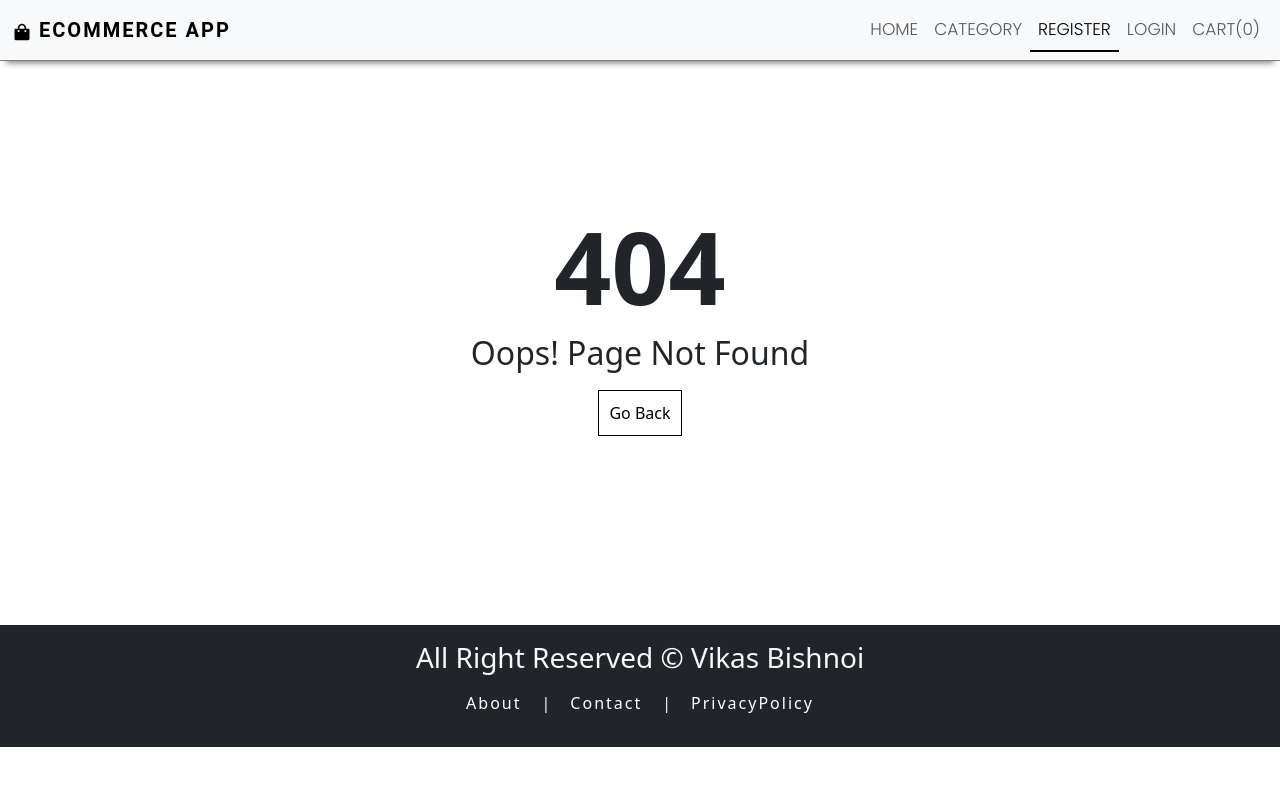
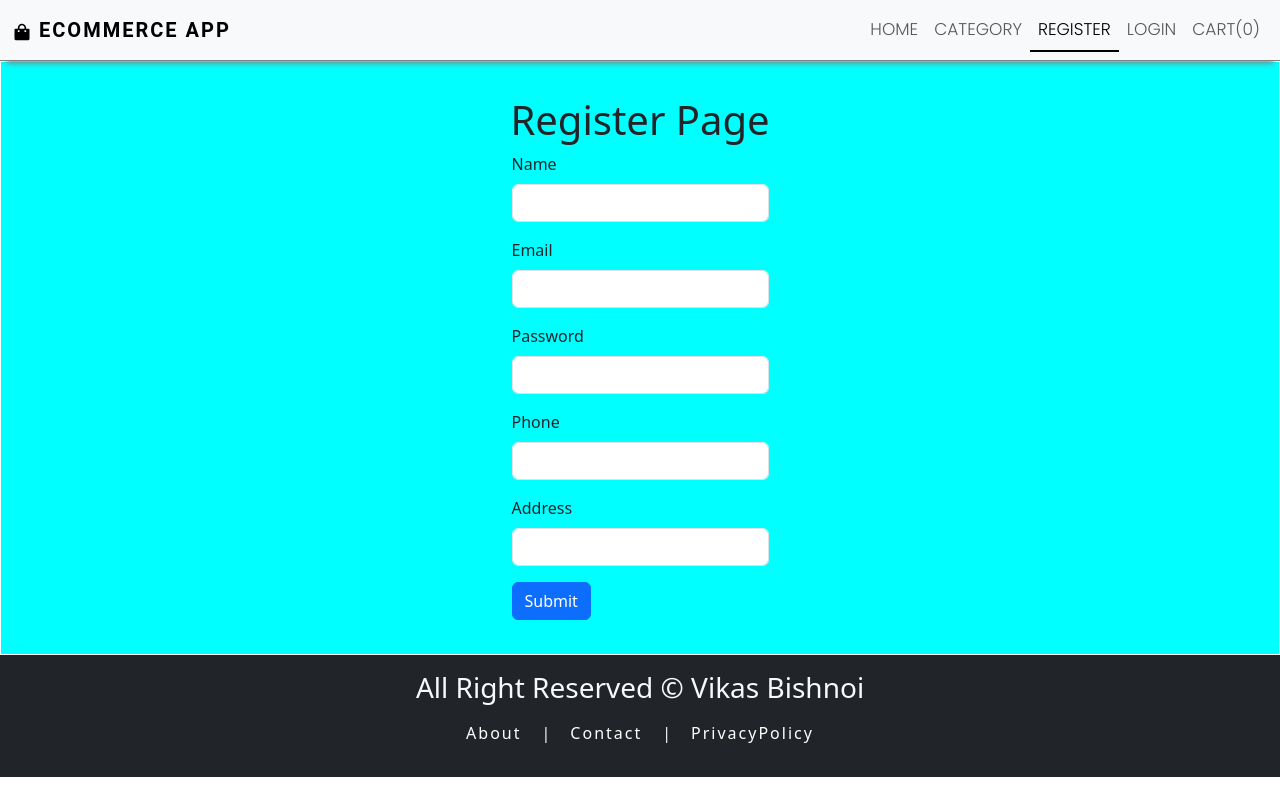
Before and after one commit to VikasHBishnoi/Ecommerce-app, a React (Create React App) app in the folder client/: page /register in a window 1280 px wide. Before the commit this address had no page. Built offline with nearby package versions, Linux system fonts and the light colour scheme.

Commit message:
Register Hooks Create

```diff
--- a/client/src/App.js
+++ b/client/src/App.js
@@ -4,11 +4,13 @@ import About from "./pages/About";
 import Contact from './pages/Contact';
 import Policy from './pages/Policy';
 import PagenotFound from './pages/Pagenotfound';
+import Register from "./pages/Auth/Register";
 function App() {
   return (
     <>
       <Routes>
         <Route path="/" element={<Homepage />} />
+        <Route path="/register" element={<Register />} />
         <Route path="/about" element={<About />} />
         <Route path="/contact" element={<Contact />} />
         <Route path="/policy" element={<Policy />} />
--- a/client/src/index.css
+++ b/client/src/index.css
@@ -124,3 +124,16 @@ a:hover {
 .privacyBlock>h1, .privacyBlock>h3{
   color: rgb(250, 8, 41);
 }
+
+
+/* ========================================= */
+/* ================Register ================ */
+.register{
+  background-color: aqua;
+  display: flex;
+  flex-direction: column;
+  align-items: center;
+  justify-content: center;
+  height: 74vh;
+  margin: 1px;
+}
--- /dev/null
+++ b/client/src/pages/Auth/Register.js
@@ -0,0 +1,106 @@
+import React, { useState } from "react";
+import Layout from "./../../components/Layout/Layout";
+
+export const Register = () => {
+  const [detail, setDetails] = useState({
+    name: "",
+    email: "",
+    password: "",
+    phone: "",
+    address: "",
+  });
+  function handleChanges(event) {
+    // console.log(event.target.value);
+    const changeElement = event.target.name;
+    const newValue = event.target.value;
+    setDetails({ ...detail, [changeElement]: newValue });
+  }
+  const handleSubmit=(event)=>{
+    event.preventDefault();
+    console.log(event.target);
+  }
+  return (
+    <Layout>
+      <div className="register">
+        <h1>Register Page</h1>
+        <form onSubmit={handleSubmit}>
+          <div className="mb-3">
+            <label htmlFor="exampleInputName" className="form-label">
+              Name
+            </label>
+            <input
+              onChange={handleChanges}
+              type="text"
+              className="form-control"
+              id="exampleInputName"
+              value={detail.name}
+              name="name"
+              required
+            />
+          </div>
+          <div className="mb-3">
+            <label htmlFor="exampleInputEmail" className="form-label">
+              Email
+            </label>
+            <input
+              onChange={handleChanges}
+              type="email"
+              className="form-control"
+              id="exampleInputEmail"
+              value={detail.email}
+              name="email"
+              required
+            />
+          </div>
+          <div className="mb-3">
+            <label htmlFor="exampleInputPassword1" className="form-label">
+              Password
+            </label>
+            <input
+              onChange={handleChanges}
+              type="password"
+              className="form-control"
+              id="exampleInputPassword1"
+              value={detail.password}
+              name="password"
+              required
+            />
+          </div>
+          <div className="mb-3">
+            <label htmlFor="exampleInputPhone" className="form-label">
+              Phone
+            </label>
+            <input
+              onChange={handleChanges}
+              type="text"
+              className="form-control"
+              id="exampleInputPhone"
+              value={detail.phone}
+              name="phone"
+              required
+            />
+          </div>
+          <div className="mb-3">
+            <label htmlFor="exampleInputAddress" className="form-label">
+              Address
+            </label>
+            <input
+              onChange={handleChanges}
+              type="text"
+              className="form-control"
+              id="exampleInputAddress"
+              value={detail.address}
+              name="address"
+              required
+            />
+          </div>
+          <button type="submit" className="btn btn-primary">
+            Submit
+          </button>
+        </form>
+      </div>
+    </Layout>
+  );
+};
+
+export default Register;
```
